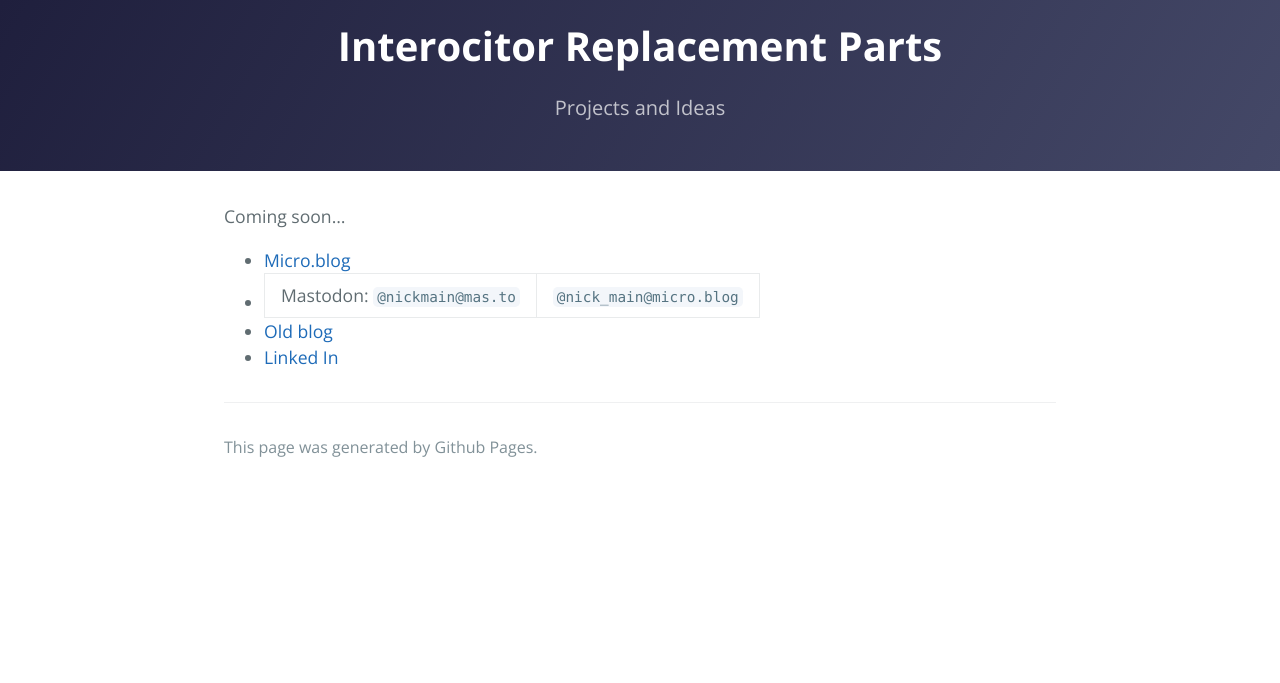
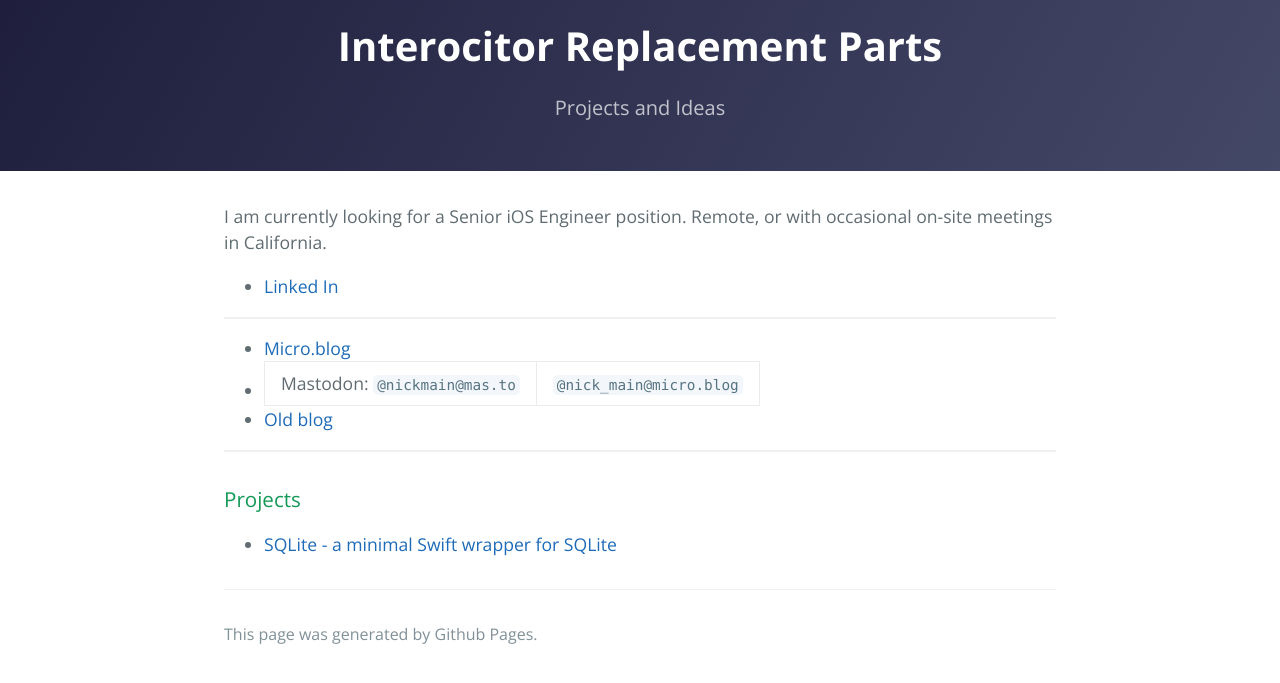
Before and after one commit to nickmain/nickmain.github.io, a Jekyll site: the page built from index.md, in a window 1280 px wide. Shown: the top 683 px of the page. Built offline with Jekyll 4.4.1, drawn with Linux system fonts in a browser that asks for light colours; our own code applies the rules of GitHub Pages for plain Markdown files.

Commit message:
Update index.md

```diff
--- a/index.md
+++ b/index.md
@@ -1,6 +1,16 @@
-Coming soon...
+I am currently looking for a Senior iOS Engineer position.
+Remote, or with occasional on-site meetings in California.
+
+* [Linked In](https://www.linkedin.com/in/davidnickmain/)
+
+---
 
 * [Micro.blog](https://nick-main.micro.blog)
 * Mastodon: `@nickmain@mas.to` | `@nick_main@micro.blog`
 * [Old blog](http://epistemologicalengineering.blogspot.com)
-* [Linked In](https://www.linkedin.com/in/davidnickmain/)
+
+---
+
+### Projects
+
+* [SQLite - a minimal Swift wrapper for SQLite](https://hello.nickmain.com/SQLight/documentation/sqlight/)
```
